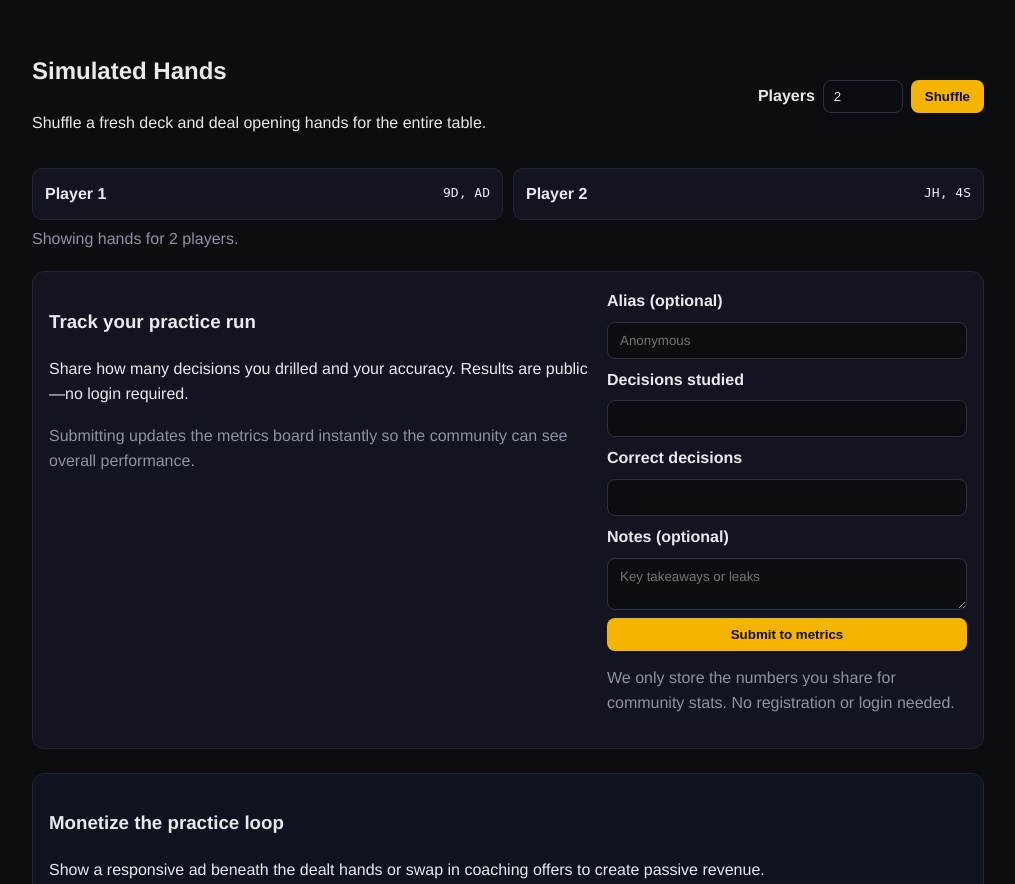
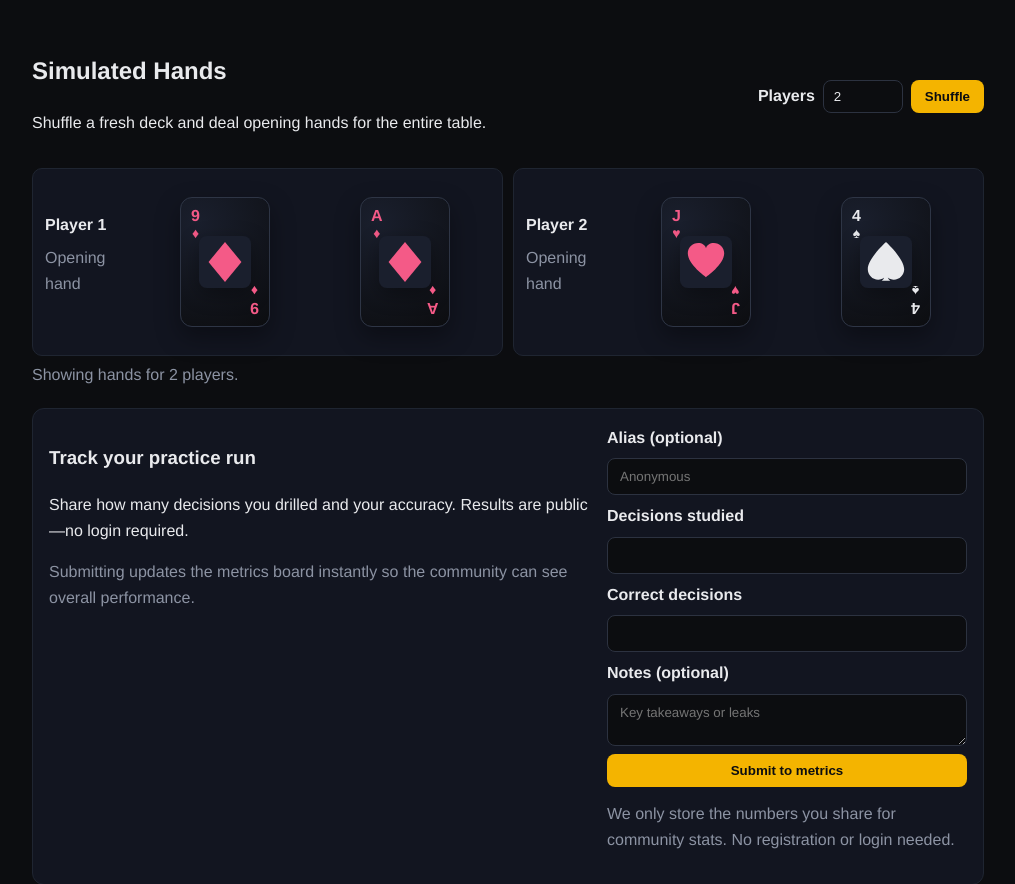
Before and after one commit to Jacob-Idolor/Pet_Projects, a Flask app: page /simulate in a window 1280 px wide. Shown: the part 100-984 px from the top of the page, without its empty margins (132-1147 px from the left). Run offline with Flask 3, Linux system fonts and the light colour scheme.

Commit message:
Enhance poker simulate UI and dev setup

```diff
--- a/PokerGTO/app.py
+++ b/PokerGTO/app.py
@@ -17,6 +17,12 @@ METRICS_PATH = Path(__file__).parent / "data" / "practice_metrics.json"
 DEFAULT_PLAYERS = 2
 MIN_PLAYERS = 2
 MAX_PLAYERS = 9
+SUIT_META = {
+    "Hearts": {"symbol": "♥", "asset": "cards/heart.svg", "label": "Hearts"},
+    "Diamonds": {"symbol": "♦", "asset": "cards/diamond.svg", "label": "Diamonds"},
+    "Clubs": {"symbol": "♣", "asset": "cards/club.svg", "label": "Clubs"},
+    "Spades": {"symbol": "♠", "asset": "cards/spade.svg", "label": "Spades"},
+}
 
 
 def load_ranges() -> dict:
@@ -149,6 +155,7 @@ def build_simulation_context(num_players: int, error: Optional[str] = None) -> D
         "error": error,
         "min_players": MIN_PLAYERS,
         "max_players": MAX_PLAYERS,
+        "suits": SUIT_META,
     }
 
 
--- a/PokerGTO/requirements.txt
+++ b/PokerGTO/requirements.txt
@@ -1 +1,2 @@
 Flask
+pytest
--- a/PokerGTO/static/style.css
+++ b/PokerGTO/static/style.css
@@ -220,14 +220,75 @@ button {
     display: flex;
     justify-content: space-between;
     align-items: center;
+    gap: 12px;
 }
 
 .label {
     font-weight: 700;
 }
 
-.cards {
-    font-family: monospace;
+.hand-meta {
+    display: grid;
+    gap: 2px;
+}
+
+.card-hand {
+    display: flex;
+    gap: 10px;
+}
+
+.playing-card {
+    position: relative;
+    width: 90px;
+    height: 130px;
+    border-radius: 12px;
+    background: radial-gradient(circle at 20% 20%, #1a1f2d, #0c0d10);
+    border: 1px solid #2e3545;
+    box-shadow: 0 10px 24px rgba(0, 0, 0, 0.35);
+    overflow: hidden;
+    display: grid;
+    place-items: center;
+}
+
+.playing-card img.card-icon {
+    width: 52px;
+    height: 52px;
+    filter: drop-shadow(0 6px 10px rgba(0, 0, 0, 0.35));
+}
+
+.playing-card .corner {
+    position: absolute;
+    display: grid;
+    gap: 0;
+    font-weight: 800;
+    font-size: 16px;
+    line-height: 1.2;
+    text-align: center;
+}
+
+.playing-card .corner-top {
+    top: 8px;
+    left: 10px;
+}
+
+.playing-card .corner-bottom {
+    bottom: 8px;
+    right: 10px;
+    transform: rotate(180deg);
+}
+
+.playing-card .card-suit {
+    font-size: 14px;
+}
+
+.playing-card.hearts,
+.playing-card.diamonds {
+    color: #f45a87;
+}
+
+.playing-card.clubs,
+.playing-card.spades {
+    color: #e9eaed;
 }
 
 .ad-block {
--- a/PokerGTO/templates/simulate.html
+++ b/PokerGTO/templates/simulate.html
@@ -19,8 +19,25 @@
 <ul class="hand-list">
     {% for player in players %}
     <li>
-        <span class="label">{{ player.name }}</span>
-        <span class="cards">{{ player.hand[0] }}, {{ player.hand[1] }}</span>
+        <div class="hand-meta">
+            <span class="label">{{ player.name }}</span>
+            <p class="hint">Opening hand</p>
+        </div>
+        <div class="card-hand" aria-label="{{ player.name }} hole cards">
+            {% for card in player.hand %}
+            <figure class="playing-card {{ card.suit|lower }}" aria-label="{{ card.value }} of {{ card.suit }}">
+                <div class="corner corner-top">
+                    <span class="card-value">{{ card.value }}</span>
+                    <span class="card-suit">{{ suits[card.suit].symbol }}</span>
+                </div>
+                <img class="card-icon" src="{{ url_for('static', filename=suits[card.suit].asset) }}" alt="{{ suits[card.suit].label }} icon">
+                <div class="corner corner-bottom">
+                    <span class="card-value">{{ card.value }}</span>
+                    <span class="card-suit">{{ suits[card.suit].symbol }}</span>
+                </div>
+            </figure>
+            {% endfor %}
+        </div>
     </li>
     {% endfor %}
 </ul>
```
Also changed, not shown: PokerGTO/README.md, PokerGTO/static/cards/club.svg (added), PokerGTO/static/cards/diamond.svg (added), PokerGTO/static/cards/heart.svg (added), PokerGTO/static/cards/spade.svg (added).
